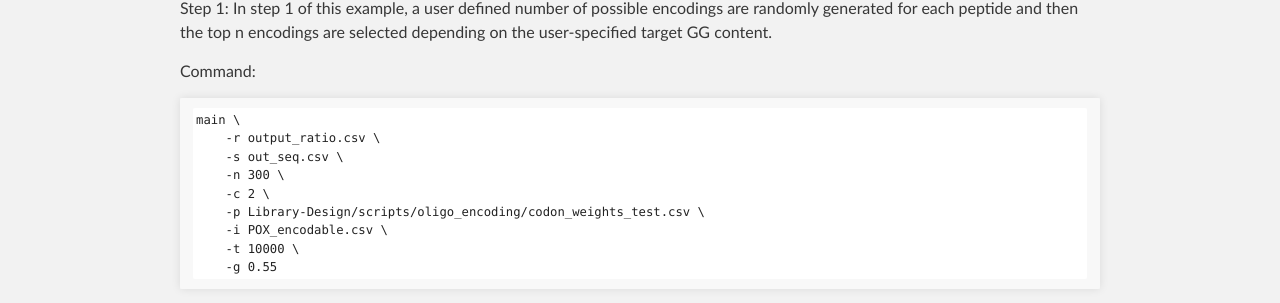
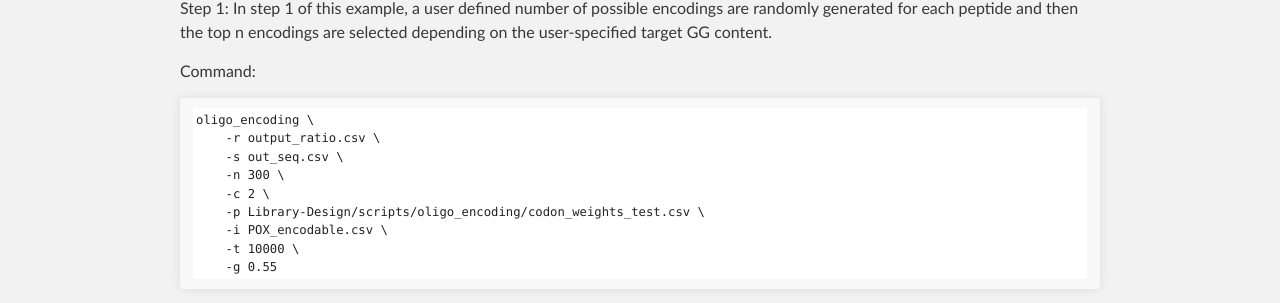
Before and after one commit to LadnerLab/Library-Design, a Jekyll site: the page built from docs/oligo_encoding.md, in a window 1280 px wide. Shown: the part 1214-1517 px from the top of the page. Built offline with Jekyll 4.4.1, drawn with Linux system fonts in a browser that asks for light colours.

Commit message:
Fixing name of C script in oligo_encoding.md

````diff
--- a/docs/oligo_encoding.md
+++ b/docs/oligo_encoding.md
@@ -37,7 +37,7 @@
 
 Command:
 ```
-main \
+oligo_encoding \
     -r output_ratio.csv \
     -s out_seq.csv \
     -n 300 \
````
